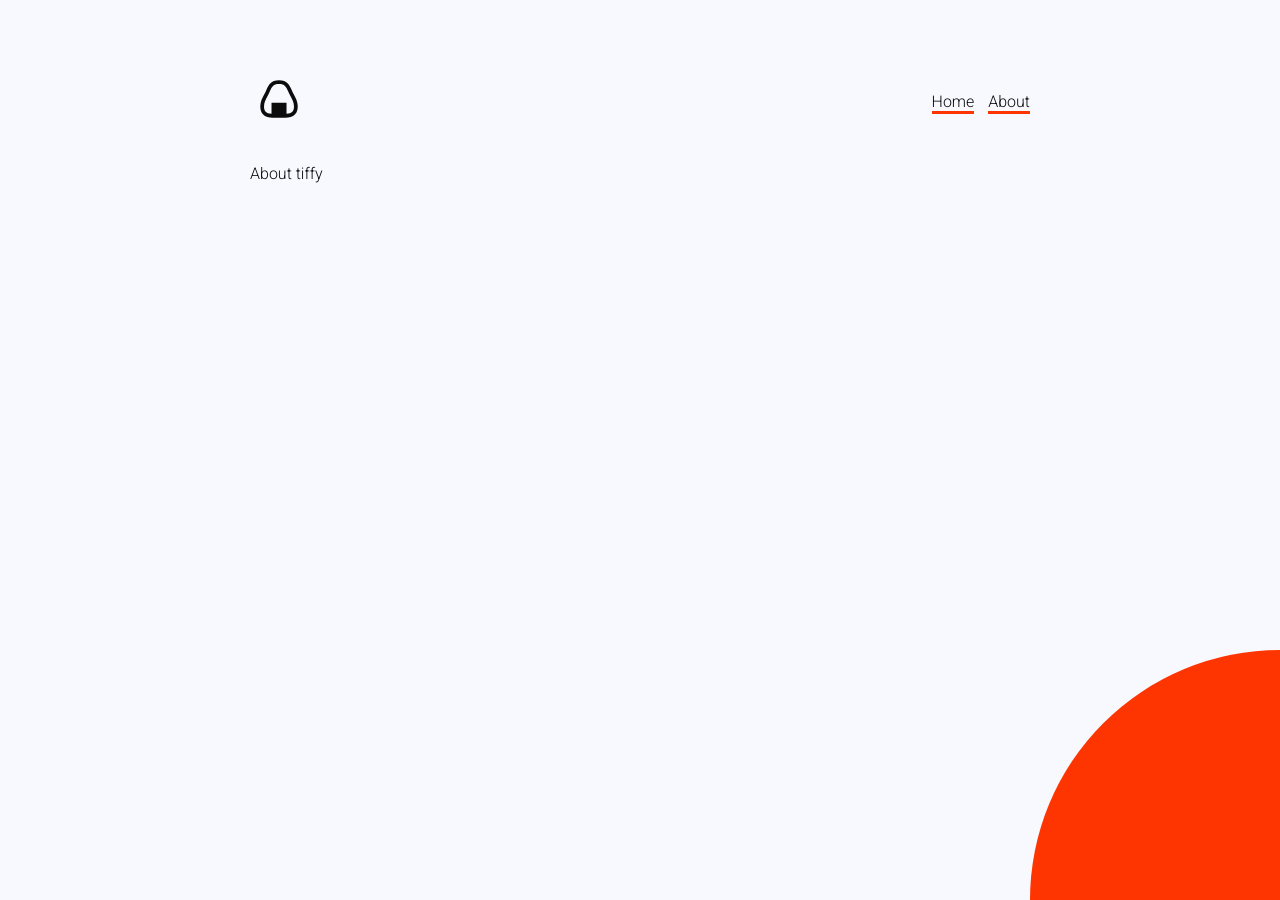
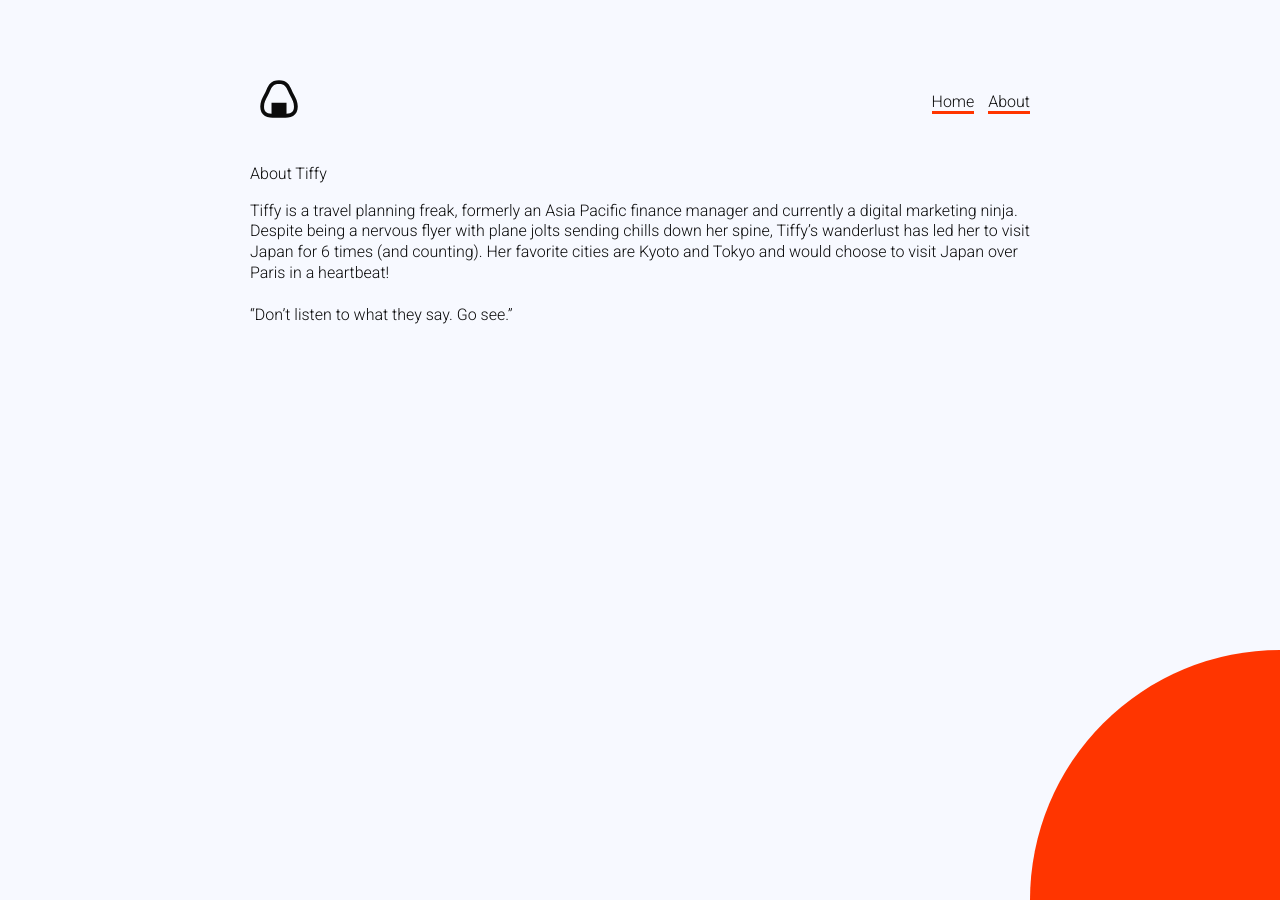
Before and after one commit to bwalowitz/anightinjapan, a Jekyll site: the page built from about.md, in a window 1280 px wide. Built offline with Jekyll 4.4.1, drawn with Linux system fonts in a browser that asks for light colours.

Commit message:
Updated About

```diff
--- a/about.md
+++ b/about.md
@@ -4,4 +4,8 @@
 layout: default
 ---
 
-About tiffy
+About Tiffy
+
+Tiffy is a travel planning freak, formerly an Asia Pacific finance manager and currently a digital marketing ninja. Despite being a nervous flyer with plane jolts sending chills down her spine, Tiffy’s wanderlust has led her to visit Japan for 6 times (and counting). Her favorite cities are Kyoto and Tokyo and would choose to visit Japan over Paris in a heartbeat!\
+\
+“Don't listen to what they say. Go see.”
```
